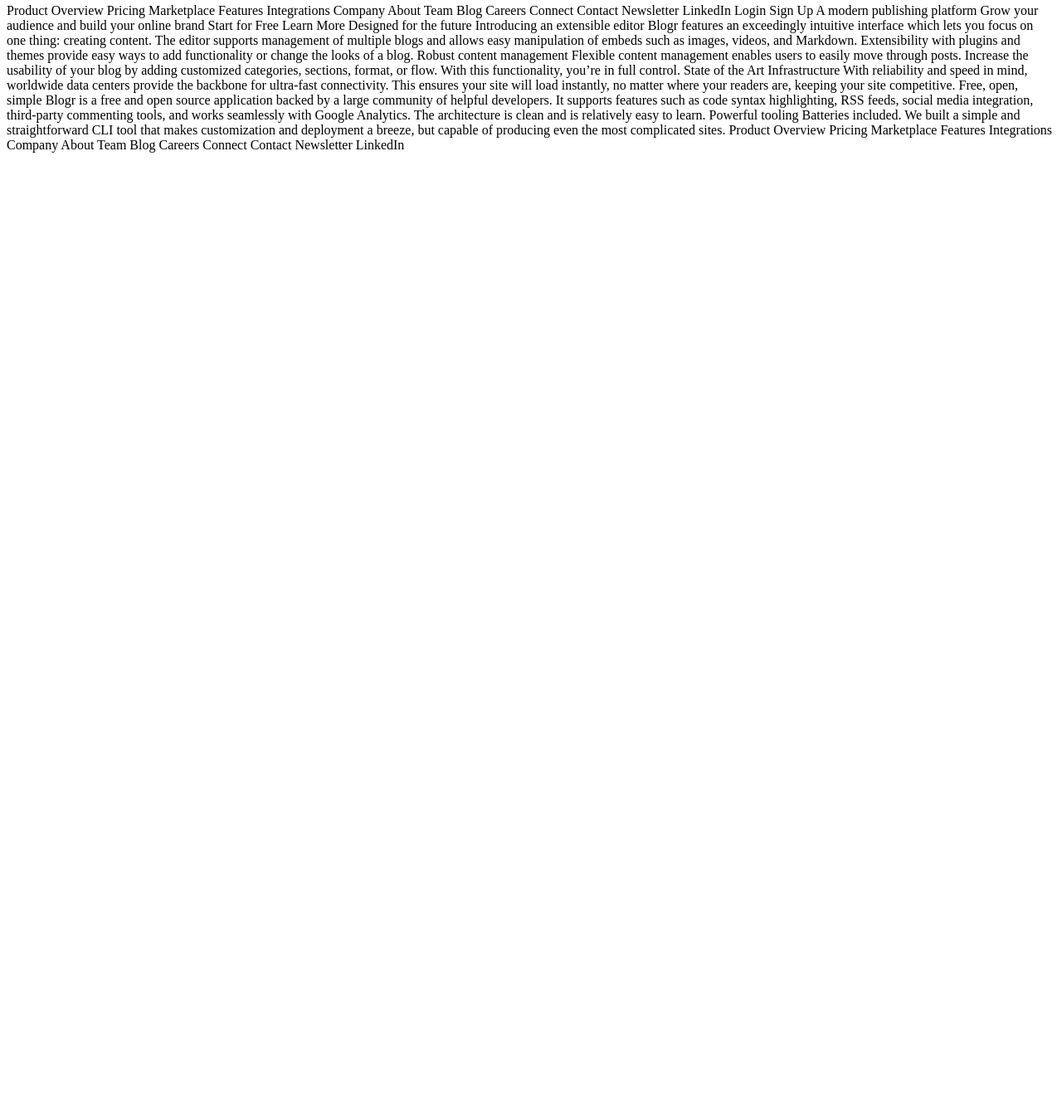
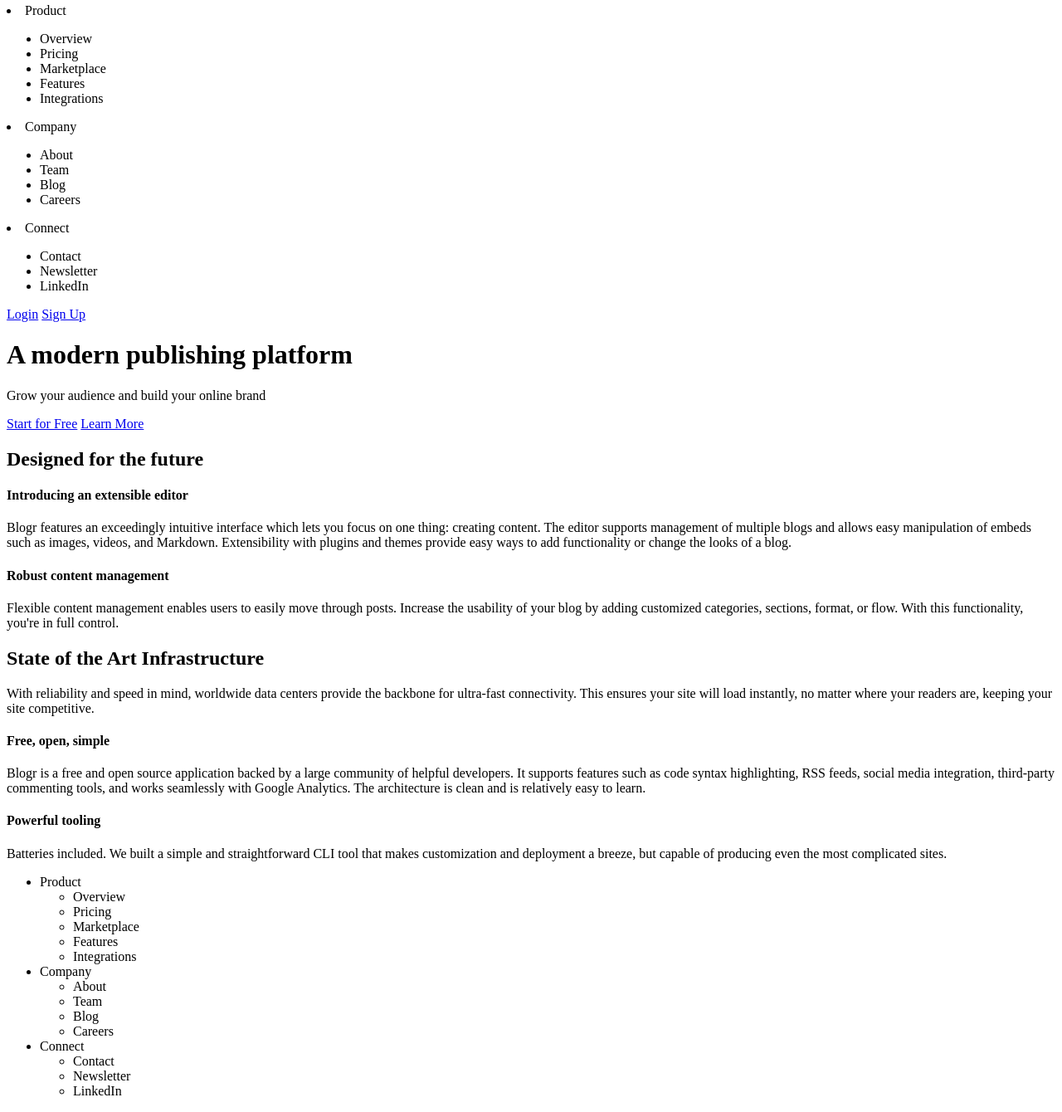
Before and after one commit to anasmus/blogr-page, a plain HTML site: page index.html in a window 1280 px wide. Shown: the part 4-1344 px from the top of the page at 83% size. Before the commit the page ends 800 px from the top, so only its background shows below. Drawn offline with Linux system fonts and the light colour scheme.

Commit message:
Add Semantic HTML

```diff
--- a/index.html
+++ b/index.html
@@ -2,87 +2,125 @@
 <html lang="en">
   <head>
     <meta charset="UTF-8">
-  <meta name="viewport" content="width=device-width, initial-scale=1.0"> <!-- displays site properly based on user's device -->
+    <meta name="viewport" content="width=device-width, initial-scale=1.0">
 
     <link rel="icon" type="image/png" sizes="32x32" href="./images/favicon-32x32.png">
 
     <title>Frontend Mentor | [Blogr]</title>
   </head>
   <body>
+    <header>
+      <nav>
+        <li>
           Product
+          <ul>
+            <li>Overview</li>
+            <li>Pricing</li>
+            <li>Marketplace</li>
+            <li>Features</li>
+            <li>Integrations</li>
+          </ul>
+        </li>
+        <li>
+          Company
+          <ul>
+            <li>About</li>
+            <li>Team</li>
+            <li>Blog</li>
+            <li>Careers</li>
+          </ul>
+        </li>
+        <li>
+          Connect
+          <ul>
+            <li>Contact</li>
+            <li>Newsletter</li>
+            <li>LinkedIn</li>
+          </ul>
+        </li>
+      </nav>
+          <a href="#">Login</a>
+          <a href="#">Sign Up</a>
+    </header>
+    <main>
+      <h1>A modern publishing platform</h1>
+      <p>Grow your audience and build your online brand</p>
 
-  Overview
-  Pricing
-  Marketplace
-  Features
-  Integrations
+      <a href="#">Start for Free</a>
+      <a href="#">Learn More</a>
+    </main>
 
-  Company
+    <section>
+      <h2>Designed for the future</h2>
 
-  About
-  Team
-  Blog
-  Careers
-
-  Connect
-
-  Contact
-  Newsletter
-  LinkedIn
-
-  Login
-  Sign Up
-
-  A modern publishing platform
-  Grow your audience and build your online brand
-
-  Start for Free
-  Learn More
-
-  Designed for the future
-
-  Introducing an extensible editor
+      <h4>Introducing an extensible editor</h4>
+      <p>
         Blogr features an exceedingly intuitive interface which lets you focus on one thing: creating content.
         The editor supports management of multiple blogs and allows easy manipulation of embeds such as images,
         videos, and Markdown. Extensibility with plugins and themes provide easy ways to add functionality or
         change the looks of a blog.
+      </p>
 
-  Robust content management
+      <h4>Robust content management</h4>
+      <p>
         Flexible content management enables users to easily move through posts. Increase the usability of your blog
-  by adding customized categories, sections, format, or flow. With this functionality, you’re in full control.
+        by adding customized categories, sections, format, or flow. With this functionality, you're in full control.
+      </p>
+    </section>
 
-  State of the Art Infrastructure
+    <section>
+      <h2>State of the Art Infrastructure</h2>
+      <p>
         With reliability and speed in mind, worldwide data centers provide the backbone for ultra-fast connectivity.
         This ensures your site will load instantly, no matter where your readers are, keeping your site competitive.
+      </p>
+    </section>
 
-  Free, open, simple
+    <section>
+      <h4>Free, open, simple</h4>
+      <p>
         Blogr is a free and open source application backed by a large community of helpful developers. It supports
         features such as code syntax highlighting, RSS feeds, social media integration, third-party commenting tools,
         and works seamlessly with Google Analytics. The architecture is clean and is relatively easy to learn.
+      </p>
 
-  Powerful tooling
+      <h4>Powerful tooling</h4>
+      <p>
         Batteries included. We built a simple and straightforward CLI tool that makes customization and deployment a breeze, but
         capable of producing even the most complicated sites.
+      </p>
+    </section>
 
+    <footer>
+      <ul>
+        <li>
           Product
-
-  Overview
-  Pricing
-  Marketplace
-  Features
-  Integrations
-
+          <ul>
+            <li>Overview</li>
+            <li>Pricing</li>
+            <li>Marketplace</li>
+            <li>Features</li>
+            <li>Integrations</li>
+          </ul>
+        </li>
+        <li>
           Company
-
-  About
-  Team
-  Blog
-  Careers
-
+          <ul>
+            <li>About</li>
+            <li>Team</li>
+            <li>Blog</li>
+            <li>Careers</li>
+          </ul>
+        </li>
+        <li>
           Connect
-
-  Contact
-  Newsletter
-  LinkedIn
+          <ul>
+            <li>Contact</li>
+            <li>Newsletter</li>
+            <li>LinkedIn</li>
+          </ul>
+        </li>
+      </ul>
+    </footer>
   </body>
 </html>
```
Lines whose indentation alone changed are shown as unchanged.
